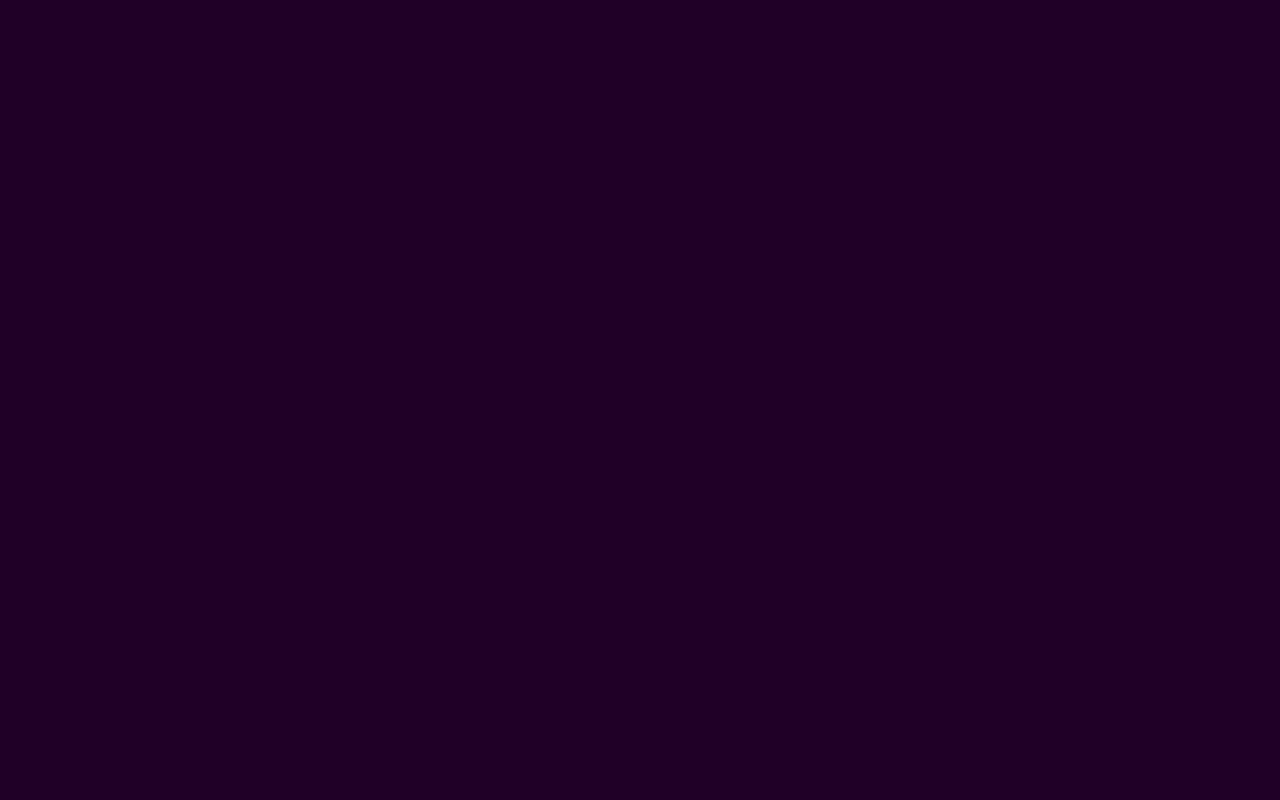
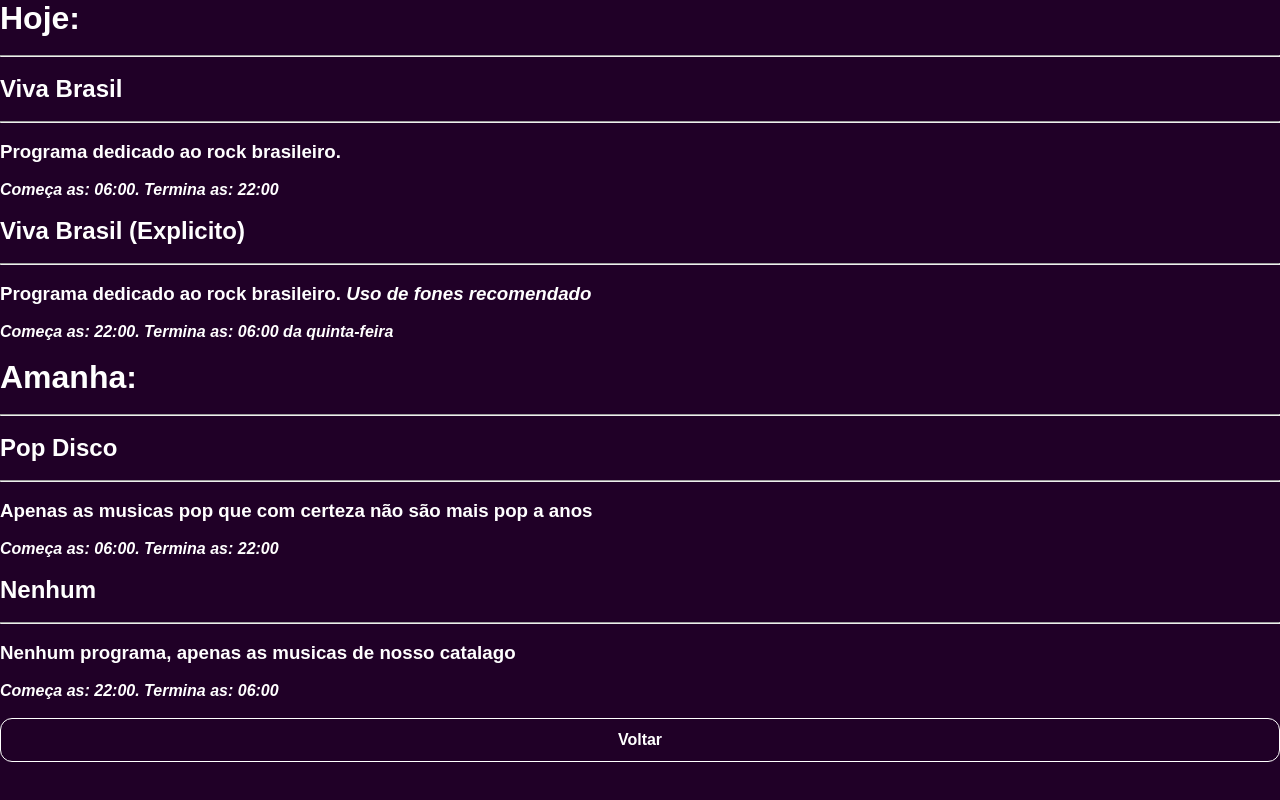
Before and after one commit to EsqueleDev/Radio-Fantasma, a plain HTML site: page programacao.html in a window 1280 px wide. Drawn offline with Linux system fonts and the light colour scheme.

Commit message:
Programação yay

```diff
--- a/programacao.html
+++ b/programacao.html
@@ -3,11 +3,93 @@
 <head>
     <meta charset="UTF-8">
     <meta name="viewport" content="width=device-width, initial-scale=1.0">
-    <title>Document</title>
+    <title>Lista de programas para hoje</title>
     <link rel="stylesheet" href="estilos.css">
     <link rel="manifest" href="manifest.json" />
 </head>
 <body>
+    <div class="container-diferenciado">
+        <h1>Hoje:</h1>
+        <br><hr>
+        <br>
+        <div class="mini-box" id="programa-1">
 
+        </div>
+        <br>
+        <div class="mini-box" id="programa-2">
+
+        </div>
+        <br>
+        <h1>Amanha:</h1>
+        <br><hr>
+        <br>
+        <div class="mini-box" id="programa-3">
+
+        </div>
+        <br>
+        <div class="mini-box" id="programa-4">
+
+        </div>
+        <br>
+        <button onclick="window.history.back()">Voltar</button>
+    </div>
+
+    <script>
+        async function checkTheTodayProgram(today){
+            try {
+                const response = await fetch('./programacao.json');
+
+                if(!response.ok) throw new Error("caralho tu fudeu o bagulho que ta na mesma pasta");
+
+                const data = await response.json();
+
+                const today_program = data[today];
+
+                changeProgramsToday(today_program);
+
+                const tommorrow_program = data[today+1];
+
+                changeProgramsTommorow(tommorrow_program);
+            } catch (err){
+                console.error(err);
+            }
+        }
+
+        function changeProgramsToday(programation){
+            document.getElementById("programa-1").innerHTML = `
+                <h2>${programation.programaDiario.nomePrograma}</h2>
+                <br><hr><br>
+                <h3>${programation.programaDiario.descricao}</h3><br>
+                <h4><i>Começa as: ${programation.programaDiario.horarioComeco}. Termina as: ${programation.programaDiario.horarioFim}</i></h4>
+            `;
+
+            document.getElementById("programa-2").innerHTML = `
+                <h2>${programation.programaNoturno.nomePrograma}</h2>
+                <br><hr><br>
+                <h3>${programation.programaNoturno.descricao}</h3><br>
+                <h4><i>Começa as: ${programation.programaNoturno.horarioComeco}. Termina as: ${programation.programaNoturno.horarioFim}</i></h4>
+            `;
+        }
+
+        function changeProgramsTommorow(programation){
+            document.getElementById("programa-3").innerHTML = `
+                <h2>${programation.programaDiario.nomePrograma}</h2>
+                <br><hr><br>
+                <h3>${programation.programaDiario.descricao}</h3><br>
+                <h4><i>Começa as: ${programation.programaDiario.horarioComeco}. Termina as: ${programation.programaDiario.horarioFim}</i></h4>
+            `;
+
+            document.getElementById("programa-4").innerHTML = `
+                <h2>${programation.programaNoturno.nomePrograma}</h2>
+                <br><hr><br>
+                <h3>${programation.programaNoturno.descricao}</h3><br>
+                <h4><i>Começa as: ${programation.programaNoturno.horarioComeco}. Termina as: ${programation.programaNoturno.horarioFim}</i></h4>
+            `;
+        }
+
+        const today = new Date();
+
+        checkTheTodayProgram(today.getDay());
+    </script>
 </body>
 </html>
--- /dev/null
+++ b/programacao.json
@@ -0,0 +1,90 @@
+[
+    {
+        "programaDiario": {
+            "nomePrograma": "Nenhum",
+            "horarioComeco": "06:00",
+            "horarioFim": "22:00"
+        },
+        "programaNoturno": {
+            "nomePrograma": "Nenhum",
+            "horarioComeco": "22:00",
+            "horarioFim": "06:00"
+        }
+    },
+    {
+        "programaDiario": {
+            "nomePrograma": "Nenhum",
+            "horarioComeco": "06:00",
+            "horarioFim": "22:00"
+        },
+        "programaNoturno": {
+            "nomePrograma": "Nenhum",
+            "horarioComeco": "22:00",
+            "horarioFim": "06:00"
+        }
+    },
+    {
+        "programaDiario": {
+            "nomePrograma": "Nenhum",
+            "horarioComeco": "06:00",
+            "horarioFim": "22:00"
+        },
+        "programaNoturno": {
+            "nomePrograma": "Nenhum",
+            "horarioComeco": "22:00",
+            "horarioFim": "06:00"
+        }
+    },
+    {
+        "programaDiario": {
+            "nomePrograma": "Viva Brasil",
+            "horarioComeco": "06:00",
+            "horarioFim": "22:00",
+            "descricao": "Programa dedicado ao rock brasileiro."
+        },
+        "programaNoturno": {
+            "nomePrograma": "Viva Brasil (Explicito)",
+            "horarioComeco": "22:00",
+            "horarioFim": "06:00 da quinta-feira",
+            "descricao": "Programa dedicado ao rock brasileiro. <i>Uso de fones recomendado</i>"
+        }
+    },
+    {
+        "programaDiario": {
+            "nomePrograma": "Pop Disco",
+            "horarioComeco": "06:00",
+            "horarioFim": "22:00",
+            "descricao": "Apenas as musicas pop que com certeza não são mais pop a anos"
+        },
+        "programaNoturno": {
+            "nomePrograma": "Nenhum",
+            "horarioComeco": "22:00",
+            "horarioFim": "06:00",
+            "descricao": "Nenhum programa, apenas as musicas de nosso catalago"
+        }
+    },
+    {
+        "programaDiario": {
+            "nomePrograma": "Nenhum",
+            "horarioComeco": "06:00",
+            "horarioFim": "22:00"
+        },
+        "programaNoturno": {
+            "nomePrograma": "Nenhum",
+            "horarioComeco": "22:00",
+            "horarioFim": "06:00"
+        }
+    },
+    {
+        "programaDiario": {
+            "nomePrograma": "Nenhum",
+            "horarioComeco": "06:00",
+            "horarioFim": "22:00"
+        },
+        "programaNoturno": {
+            "nomePrograma": "Nenhum",
+            "horarioComeco": "22:00",
+            "horarioFim": "06:00"
+        }
+    }
+]
```
Also changed, not shown: index.html (+1 -1 lines).
